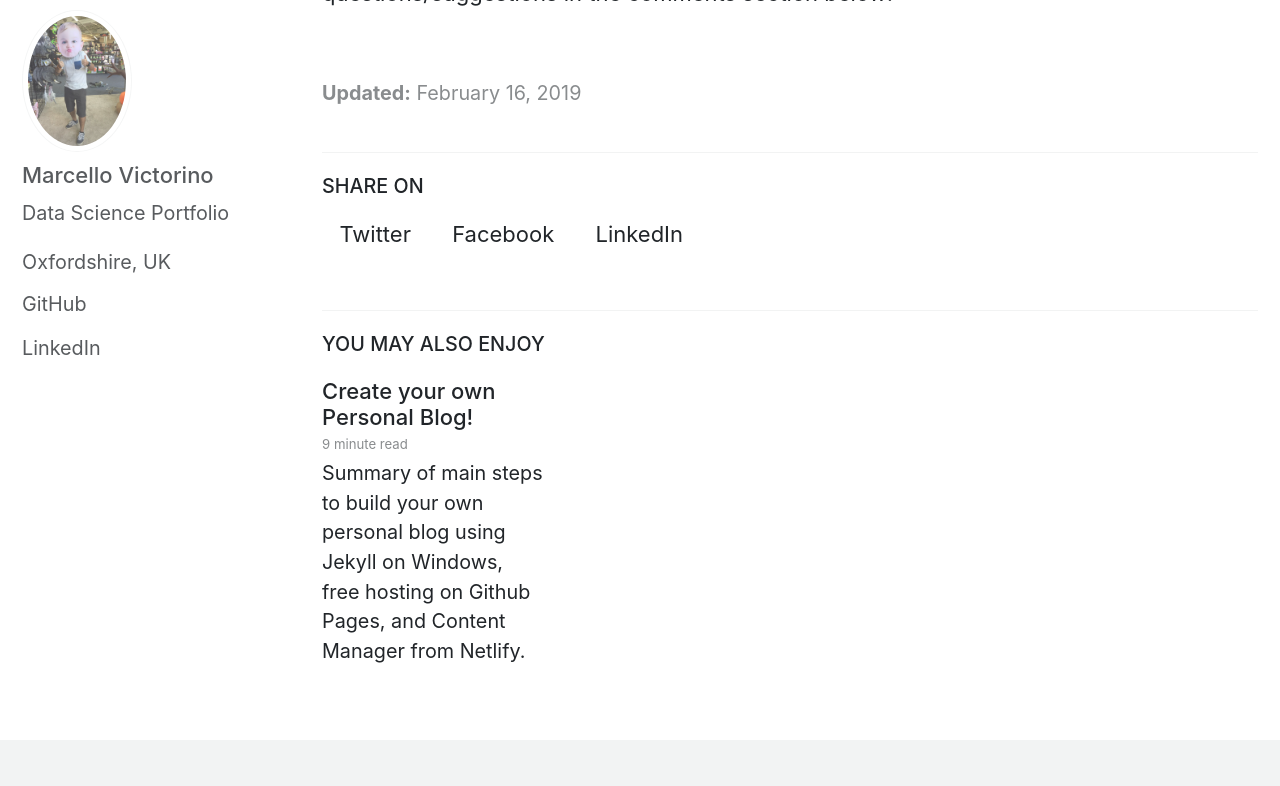
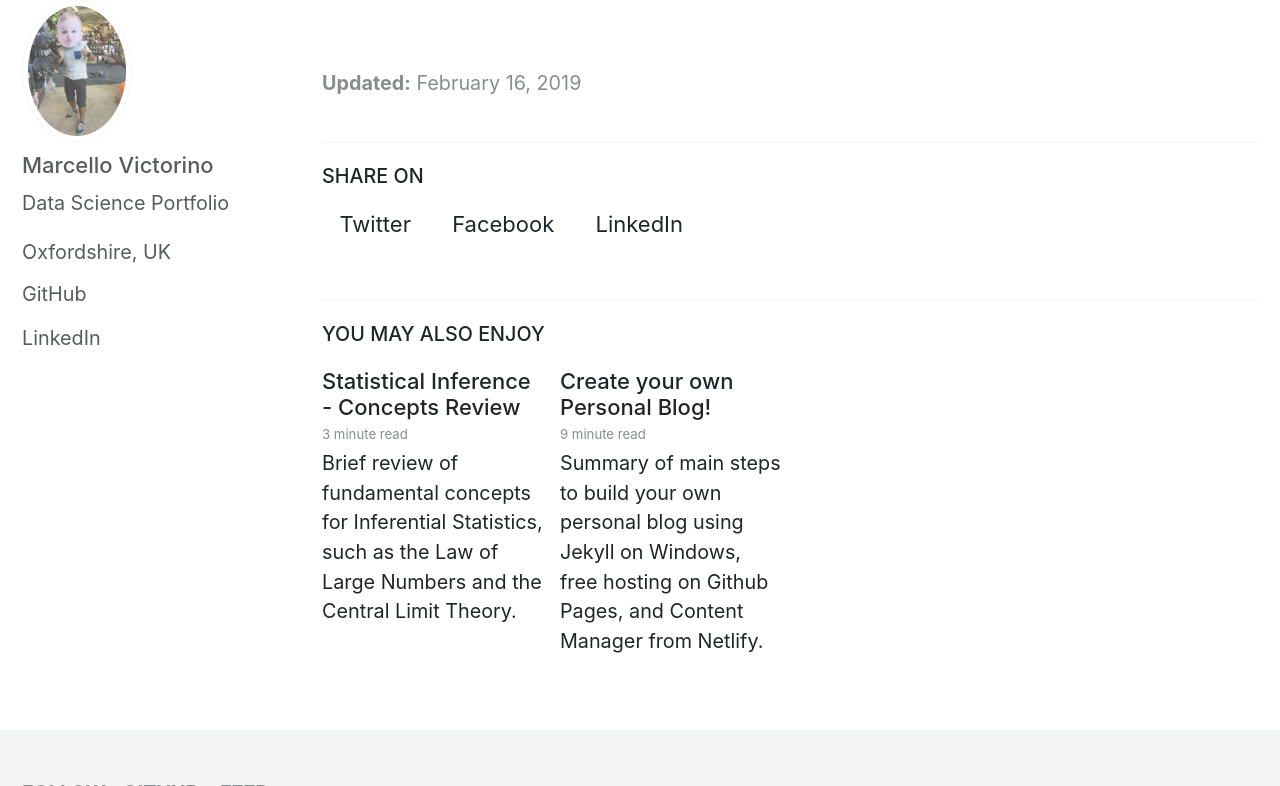
Before and after one commit to marcellovictorino/marcellovictorino.github.io, a Jekyll site: the page built from _posts/2019-03-18-weather-trend-global-and-local.md, in a window 1280 px wide and 900 px high, scrolled down 3154 px, cut to the strip 0-786 px from the top of the window. Built offline with Jekyll 4.4.1, drawn with Linux system fonts in a browser that asks for light colours; cached includes are drawn as plain includes; a script that is not in the unit is left out; comment, search, counter and statistics services are not loaded; some of the changed lines change nothing that is shown.

Commit message:
post: Statistical Inference - Basic Concepts

````diff
--- a/_includes/post-ending-message.html
+++ b/_includes/post-ending-message.html
@@ -1,2 +1,2 @@
-<br>
+<hr>
         <p>As always, constructive feedback is appreciated. Feel free to leave any questions/suggestions in the comments section below!</p>
--- /dev/null
+++ b/_posts/2019-03-26-Inference - Basic Concepts.md
@@ -0,0 +1,185 @@
+---
+title: Statistical Inference - Concepts Review
+excerpt: Brief review of fundamental concepts for Inferential Statistics, such as the Law of Large Numbers and the Central Limit Theory.
+tags: [Data Analysis]
+categories: [Post]
+date: 2019-03-26 00:00:00 +0000
+---
+## Introduction
+This post will cover the fundamental concepts of the Law of Large Numbers and the Central Limit Theory, both of which are essential for practical statistical inference (Confidence Interval and Hypothesis Testing - to be covered in another post).
+Importing necessary libraries and loading the example dataset.
+
+The full code can be found in [this notebook](https://github.com/marcellovictorino/Practical-Statistics/blob/master/0%20Inference%20-%20Basic%20Concepts/Inference%20-%20Basic%20Concepts.ipynb).
+
+The example dataset contains the average height (in centimeters) of undergrad students, as well as categorical information about age and if they drink coffee.
+
+<div>
+<style scoped>
+    .dataframe tbody tr th:only-of-type {
+        vertical-align: middle;
+    }
+
+    .dataframe tbody tr th {
+        vertical-align: top;
+    }
+
+    .dataframe thead th {
+        text-align: right;
+    }
+</style>
+<table border="0" class="dataframe">
+  <thead>
+    <tr style="text-align: right;">
+      <th></th>
+      <th>user_id</th>
+      <th>age</th>
+      <th>drinks_coffee</th>
+      <th>height</th>
+    </tr>
+  </thead>
+  <tbody>
+    <tr>
+      <th>0</th>
+      <td>4509</td>
+      <td>&lt;21</td>
+      <td>False</td>
+      <td>163.93</td>
+    </tr>
+    <tr>
+      <th>1</th>
+      <td>1864</td>
+      <td>&gt;=21</td>
+      <td>True</td>
+      <td>167.19</td>
+    </tr>
+    <tr>
+      <th>2</th>
+      <td>2060</td>
+      <td>&lt;21</td>
+      <td>False</td>
+      <td>181.15</td>
+    </tr>
+  </tbody>
+</table>
+</div>
+
+
+<br>
+## Law of Large Numbers
+>Bigger sample size will result in a *statistic* that more closely represents the Population *parameter*.
+
+This can be demonstrated by comparing the Population Parameter - average height ($$\mu$$) - against the Sample Statistic - average height $$\bar X$$.
+
+Let's assume:
++ the full dataset, `df_full`, represents the Population.
++ different samples, randomly selected from the full dataset, using specific sample sizes.
+
+
+Population Avg Height: 171.698 cm
+<br>
+Population Size: 2,974
+
+```python
+# Different sizes, from 3 to 2974, with increments of 10
+sizes = range(3,len(df_full),10)
+
+# List Comprehension: Random sampling, for all different sample sizes
+avg_heights = [df_full.sample(size).height.mean() for size in sizes]
+
+# Plotting
+plt.plot(sizes, population_mean - avg_heights)
+plt.axhline(0, color='r', linestyle=':', label='Population Mean')
+...
+```
+
+{% include figure image_path="images\Inference-Basic-concepts\LawOfLargeNumbers.png" caption="Law of Large Numbers explained" alt=caption %}
+
+As stated on the **Law of Large Numbers**, we verify that larger samples yield an estimated statistic closer to the "actual value" (population parameter). That is, the difference between the Population and Sample average height converges to zero.
+
+<br>
+## Central Limit Theory
+>With a large enough sample size, the sampling distribution of specific statistics will be normally distributed around the mean value.
+
+This applies to some, but not all statistics: mean, proportion, difference in means, difference in proportions.
+
+Similar to what we have done before, this can be demonstrated by generating sampling distributions based on different sample sizes.
+
+But first, what is  a "sampling distribution" and how can we obtain one?
+
++ **Sampling Distribution**: shows the frequency of every possible result a statistic can take in *every* possible sample from a population.
+
++ **Bootstrapping**: Estimate the Sampling Distribution of any statistic by constructing a number of resamples with replacement of the observed dataset (and of equal size to the observed dataset).
+
+Let's see an example:
+Take a small sample of size 50 from the dataset.
+<br>
+Generate sampling distribution of average height, considering the following amount of repetition (resample):
++ 100
++ 1,000
++ 10,000
++ 80,000
+
+
+```python
+# From the original dataset, take a small sample of size 50
+df_sample_50 = df_full.sample(50)
+
+# Generate Sampling Distribution with 100 resamples
+resampling_100 = np.random.choice(df_sample_50.height, (100, 50)).mean(axis=1)
+...
+
+# Plotting it all together, with same x and y axis
+sns.distplot(resampling_100, ax=axes[0,0], hist_kws={'edgecolor':'gray'})
+axes[0,0].set_title('Resamples: 100')
+...
+```
+
+{% include figure image_path="images\Inference-Basic-concepts\CentralLimitTheory.png" caption="Central Limit Theory explained" alt=caption %}
+
+
+As stated by the **Central Limit Theory**, we can verify that a larger amount of resampling will indeed lead to a normal distribution, centered around the mean value. As a matter of fact, the highlighted plot - with *10,000 repetitions* - seems to result in a "good enough" normal.
+
+<br>
+## Law of Large Numbers + Central Limit Theory
+Now, it is only natural to combine the best of both concepts, having a normal distribution based on a sample "big enough" to result in an accurate estimator for the Population Parameter.
+
+Let's investigate this by replicating the 10,000 resampling based on initial samples of different sizes:
++ 50
++ 100
++ 200
++ 1,000
+
+
+```python
+# From the original dataset, take different sample sizes
+df_sample_50 = df_full.sample(50)
+df_sample_100 = df_full.sample(100)
+...
+
+# Bootstrap for each sample, replicating 10,000 times
+bootstrap_50 = np.random.choice(df_sample_50.height, (10_000, 50)).mean(axis=1)
+...
+
+# Plotting it all together, with same x and y axis
+sns.distplot(bootstrap_50, ax=axes[0,0], hist_kws={'edgecolor':'gray'})
+axes[0,0].axvline(population_mean, color='r', label='Population Mean')
+axes[0,0].axvline(bootstrap_50.mean(), color='k', label='Sample Mean')
+...
+```
+
+{% include figure image_path="images\Inference-Basic-concepts\CombiningConcepts.png" caption="Combining both concepts" alt=caption %}
+
+
+As expected, with 10,000 resamples the **Central Limit Theory** "kicks-in", resulting in Normally Distributed sampling distributions.
+
+Also, due to the **Law of Large Numbers**, larger sample sizes results in a more accurate estimate of the Population Parameter. We can see that, as the sample size increases:
++ the difference between the Population and Sample means decrease
++ the **Confidence Interval** width decrease
+
+> $$\implies$$ Meaning we become more confident of estimating the correct value.
+
+<br>
+## Main Takeaway
+By combining both concepts, we can obtain a pretty accurate estimate of the population parameter - even based on a small sample size, such as 200 observations. As long as we resample it 10,000 times.
+
+Hence, these are the reference values arbitrarily specified for our practical approach of inferential statistics, both for Confidence Interval and Hypothesis Testing, covered in another post.
````
Also changed, not shown: images/Inference-Basic-concepts/CentralLimitTheory.png (added), images/Inference-Basic-concepts/CombiningConcepts.png (added), images/Inference-Basic-concepts/LawOfLargeNumbers.png (added).
